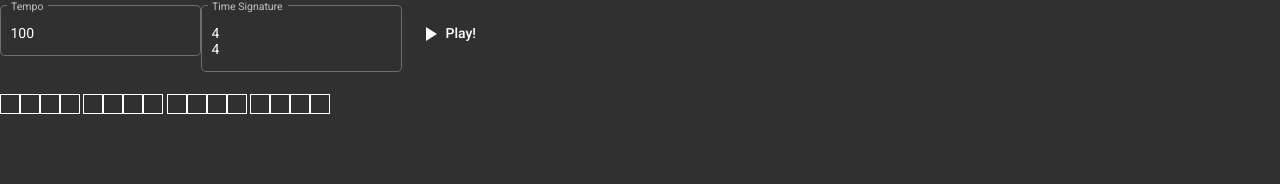
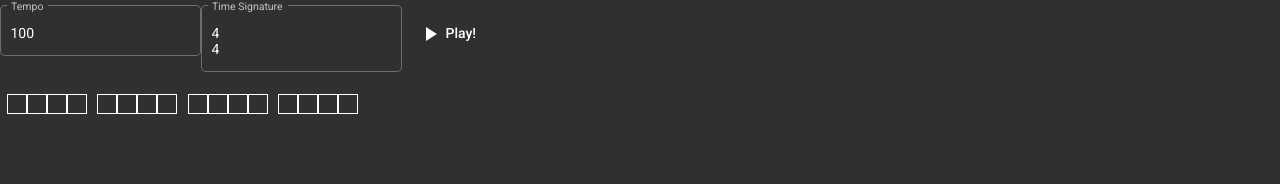
Before and after one commit to mrChernicharo/angular-portfolio, an Angular app: page /live in a window 1280 px wide. Shown: the part 111-295 px from the top of the page. Built offline with nearby package versions, Linux system fonts and the light colour scheme.

Commit message:
mirando as divs clicadas

```diff
--- a/src/app/pages/live-examples/live-examples.component.html
+++ b/src/app/pages/live-examples/live-examples.component.html
@@ -43,12 +43,14 @@
     </mat-select> -->
   </div>
 
-  <ng-container *ngFor="let t of beatLength$ | async">
-    {{ t }}
-    <div class="d1"></div>
-    <div class="d1"></div>
-    <div class="d1"></div>
-    <div class="d1"></div>
+  <ng-container
+    *ngFor="let b of beatLength$ | async as beatLength; let beat = index"
+  >
+    &nbsp;
+
+    <ng-container *ngFor="let d of [1, 2, 3, 4]; let position = index">
+      <div #note class="d" (click)="setNote(beat, position)"></div>
+    </ng-container>
   </ng-container>
 </div>
 <!-- </div> -->
--- a/src/app/pages/live-examples/live-examples.component.scss
+++ b/src/app/pages/live-examples/live-examples.component.scss
@@ -1,7 +1,15 @@
-.d1 {
+.d {
   box-sizing: border-box;
   display: inline-block;
   width: 20px;
   height: 20px;
   border: 1px solid #fff;
+
+  &.current {
+    background-color: lawngreen;
+  }
+
+  &.note {
+    background-color: royalblue;
+  }
 }
--- a/src/app/pages/live-examples/live-examples.component.ts
+++ b/src/app/pages/live-examples/live-examples.component.ts
@@ -1,4 +1,13 @@
-import { Component, OnInit } from "@angular/core";
+import {
+  Component,
+  ElementRef,
+  OnInit,
+  QueryList,
+  Renderer2,
+  ViewChild,
+  ViewChildren,
+  ViewContainerRef,
+} from "@angular/core";
 import {
   FormBuilder,
   FormControl,
@@ -14,23 +23,19 @@ import { debounceTime, map, tap, throttleTime } from "rxjs/operators";
   styleUrls: ["./live-examples.component.scss"],
 })
 export class LiveExamplesComponent implements OnInit {
+  @ViewChildren("form", { read: ElementRef }) notes: QueryList<any>;
   tempo = 100;
   timeSignature = 4;
   isPlaying = false;
+  click;
   timeSignature$ = new BehaviorSubject(4);
   beatLength$: Observable<any[]>;
   form: FormGroup;
   instruments = ["hi-hat", "snare", "bass-kick"];
 
-  constructor(private fb: FormBuilder) {}
+  constructor(private fb: FormBuilder, private r: Renderer2) {}
 
   ngOnInit(): void {
-    this.timeSignature$.pipe(debounceTime(300)).subscribe((time) => {
-      const arr = [];
-      arr.length = time;
-      this.beatLength$ = of(arr);
-    });
-
     this.form = this.fb.group({
       tempo: [100, Validators.max(300)],
       timeSignature: [4],
@@ -41,6 +46,12 @@ export class LiveExamplesComponent implements OnInit {
       this.timeSignature$.next(formValue["timeSignature"]);
     });
 
+    this.timeSignature$.pipe(debounceTime(300)).subscribe((timeSig) => {
+      const arr = [];
+      arr.length = timeSig;
+      this.beatLength$ = of(arr);
+    });
+
     // this.beatLength$.pipe(
     //   map((d) => (d.length = this.timeSignature * 4)),
     //   tap((d) => console.log(d))
@@ -49,11 +60,33 @@ export class LiveExamplesComponent implements OnInit {
 
   onSubmit() {}
 
+  setNote(beat, position) {
+    console.log(beat + 1);
+    console.log(position + 1);
+    console.log(this.notes);
+
+    // console.log((position + 1) * (beat + 1));
+
+    // this.notes.forEach((note) => console.log(note));
+
+    const notes = document.querySelectorAll(".d");
+    console.log(notes);
+    // this.r.addClass(notes[i], "note");
+    // console.log(e.target);
+    // this.r.addClass(this, "note");
+  }
+
   handleLoop() {
     this.isPlaying = !this.isPlaying;
+
+    if (!this.isPlaying) {
+      return;
+    }
   }
 
   animate() {
     document.querySelector("");
   }
 }
+
+function sound(src) {}
```
